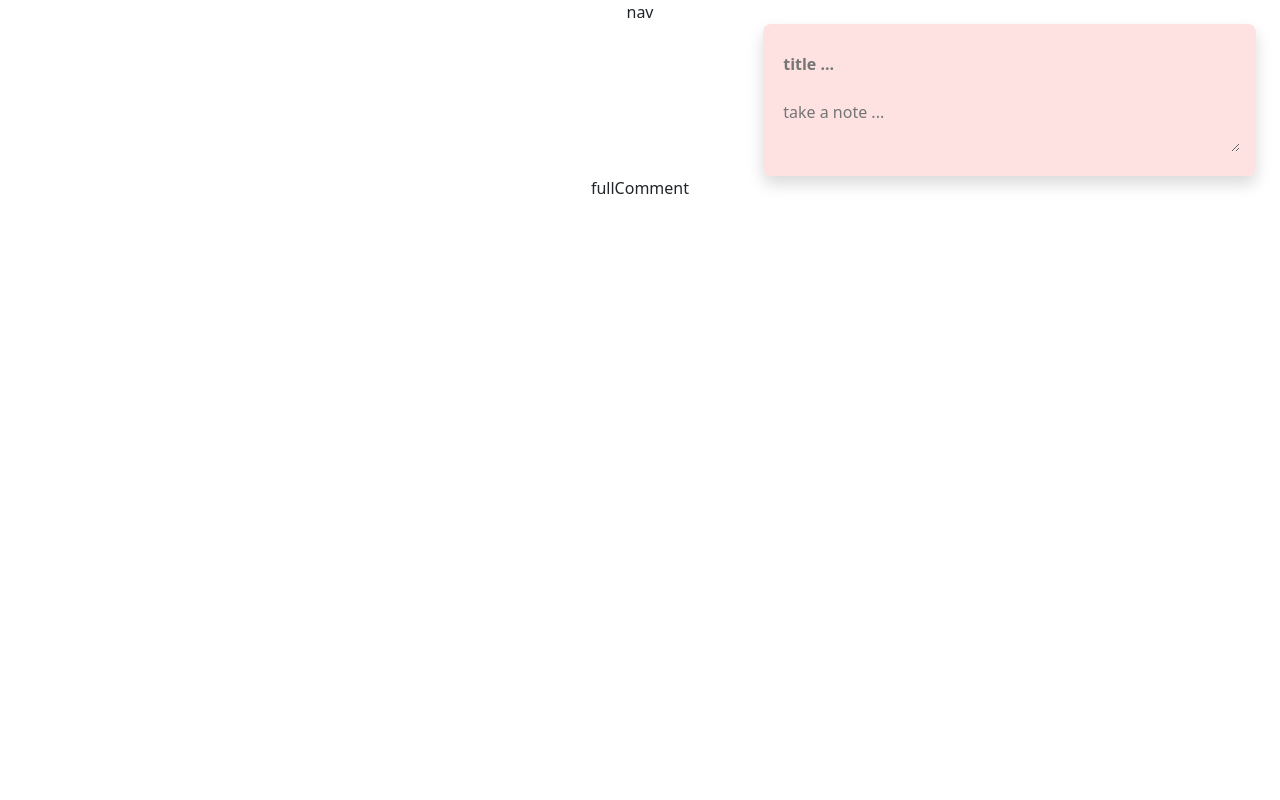
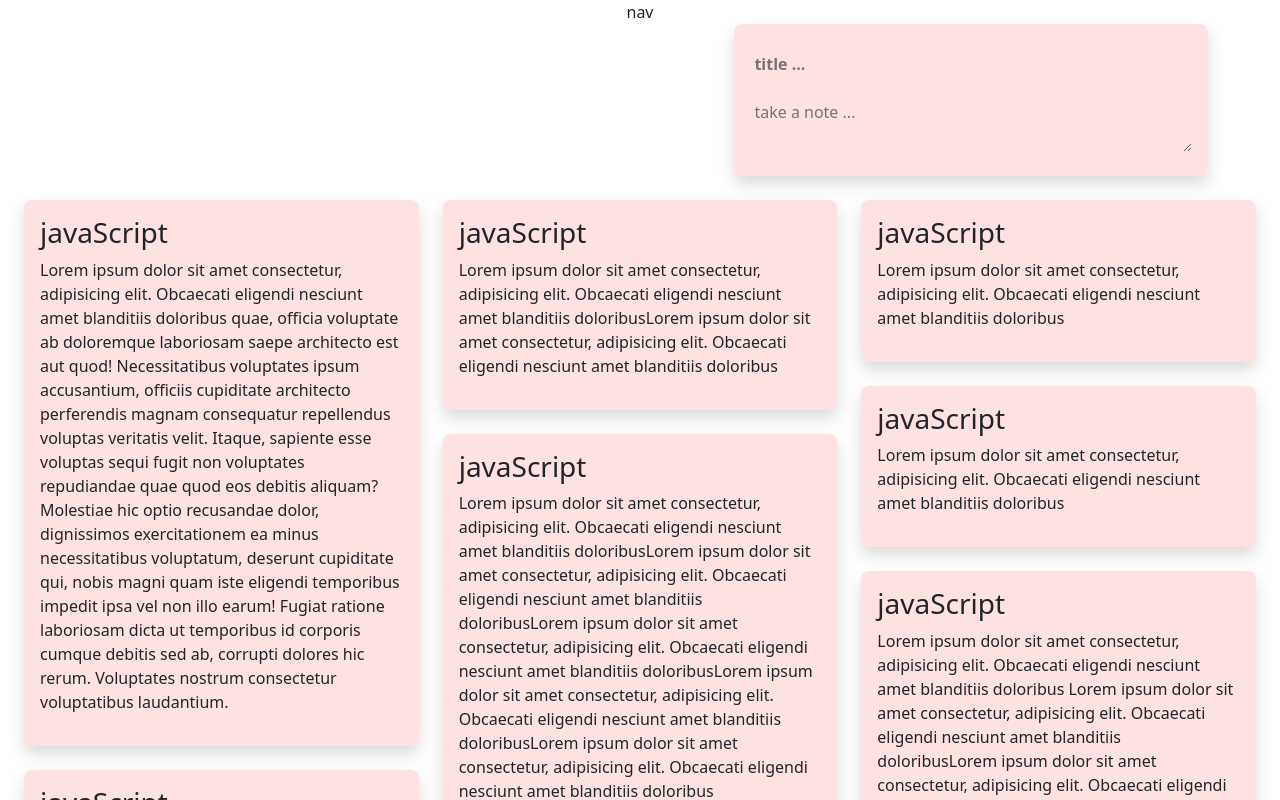
Before and after one commit to MiaadEstakhri/note-app, a React (Create React App) app: page / in a window 1280 px wide. Shown: the top 800 px of the page. Built offline with nearby package versions, Linux system fonts and the light colour scheme.

Commit message:
make style

```diff
--- a/package.json
+++ b/package.json
@@ -10,6 +10,7 @@
     "react": "^18.2.0",
     "react-dom": "^18.2.0",
     "react-scripts": "5.0.1",
+    "sass": "^1.57.1",
     "web-vitals": "^2.1.4"
   },
   "scripts": {
--- a/src/App.css
+++ b/src/App.css
@@ -1,3 +1,12 @@
 .App {
   text-align: center;
 }
+
+.box-comments {
+  column-count: 3;
+  /* column-gap: 10px; */
+}
+
+/* .box-newComments{
+  margin-right: 4rem;
+} */
--- a/src/container/discussion/Discussion.jsx
+++ b/src/container/discussion/Discussion.jsx
@@ -1,13 +1,89 @@
+import { useState } from "react";
 import NewComment from "./../../components/newComment/NewComment";
+import Comments from "./../../components/comment/Comments";
+
+const note = [
+  {
+    id: 1,
+    title: "javaScript",
+    des: "Lorem ipsum dolor sit amet consectetur, adipisicing elit. Obcaecati eligendi nesciunt amet blanditiis doloribus quae, officia voluptate ab doloremque laboriosam saepe architecto est aut quod! Necessitatibus voluptates ipsum accusantium, officiis cupiditate architecto perferendis magnam consequatur repellendus voluptas veritatis velit. Itaque, sapiente esse voluptas sequi fugit non voluptates repudiandae quae quod eos debitis aliquam? Molestiae hic optio recusandae dolor, dignissimos exercitationem ea minus necessitatibus voluptatum, deserunt cupiditate qui, nobis magni quam iste eligendi temporibus impedit ipsa vel non illo earum! Fugiat ratione laboriosam dicta ut temporibus id corporis cumque debitis sed ab, corrupti dolores hic rerum. Voluptates nostrum consectetur voluptatibus laudantium.",
+    background: "#fee2e2",
+    height: "500px",
+  },
+  {
+    id: 1,
+    title: "javaScript",
+    des: "Lorem ipsum dolor sit amet consectetur, adipisicing elit. Obcaecati eligendi nesciunt amet blanditiis doloribus",
+    background: "#fee2e2",
+    height: "600px",
+  },
+  {
+    id: 1,
+    title: "javaScript",
+    des: "Lorem ipsum dolor sit amet consectetur, adipisicing elit. Obcaecati eligendi nesciunt amet blanditiis doloribusLorem ipsum dolor sit amet consectetur, adipisicing elit. Obcaecati eligendi nesciunt amet blanditiis doloribus",
+    background: "#fee2e2",
+    height: "200px",
+  },
+  {
+    id: 1,
+    title: "javaScript",
+    des: "Lorem ipsum dolor sit amet consectetur, adipisicing elit. Obcaecati eligendi nesciunt amet blanditiis doloribusLorem ipsum dolor sit amet consectetur, adipisicing elit. Obcaecati eligendi nesciunt amet blanditiis doloribusLorem ipsum dolor sit amet consectetur, adipisicing elit. Obcaecati eligendi nesciunt amet blanditiis doloribusLorem ipsum dolor sit amet consectetur, adipisicing elit. Obcaecati eligendi nesciunt amet blanditiis doloribusLorem ipsum dolor sit amet consectetur, adipisicing elit. Obcaecati eligendi nesciunt amet blanditiis doloribus",
+    background: "#fee2e2",
+    height: "600px",
+  },
+  {
+    id: 1,
+    title: "javaScript",
+    des: "Lorem ipsum dolor sit amet consectetur, adipisicing elit. Obcaecati eligendi nesciunt amet blanditiis doloribus",
+    background: "#fee2e2",
+    height: "600px",
+  },
+  {
+    id: 1,
+    title: "javaScript",
+    des: "Lorem ipsum dolor sit amet consectetur, adipisicing elit. Obcaecati eligendi nesciunt amet blanditiis doloribus",
+    background: "#fee2e2",
+    height: "200px",
+  },
+  {
+    id: 1,
+    title: "javaScript",
+    des: "Lorem ipsum dolor sit amet consectetur, adipisicing elit. Obcaecati eligendi nesciunt amet blanditiis doloribus",
+    background: "#fee2e2",
+    height: "300px",
+  },
+  {
+    id: 1,
+    title: "javaScript",
+    des: "Lorem ipsum dolor sit amet consectetur, adipisicing elit. Obcaecati eligendi nesciunt amet blanditiis doloribus Lorem ipsum dolor sit amet consectetur, adipisicing elit. Obcaecati eligendi nesciunt amet blanditiis doloribusLorem ipsum dolor sit amet consectetur, adipisicing elit. Obcaecati eligendi nesciunt amet blanditiis doloribus",
+    background: "#fee2e2",
+    height: "300px",
+  },
+];
 
 const Discussion = () => {
+  const [comment, setComment] = useState(note);
   return (
     <main className="mx-4">
       <section>nav</section>
-      <section>
+      <section className="box-newComments me-5">
         <NewComment />
       </section>
-      <section>fullComment</section>
+      <section className="box-comments w-100 gap-4 mt-4 ">
+        {comment ? (
+          comment.map((c) => (
+            <Comments
+              key={c.id}
+              title={c.title}
+              des={c.des}
+              background={c.background}
+              height={c.height}
+            />
+          ))
+        ) : (
+          <p>loading...</p>
+        )}
+      </section>
     </main>
   );
 };
```
Also changed, not shown: 1 other file (tests, documents, lock files or other folders).
